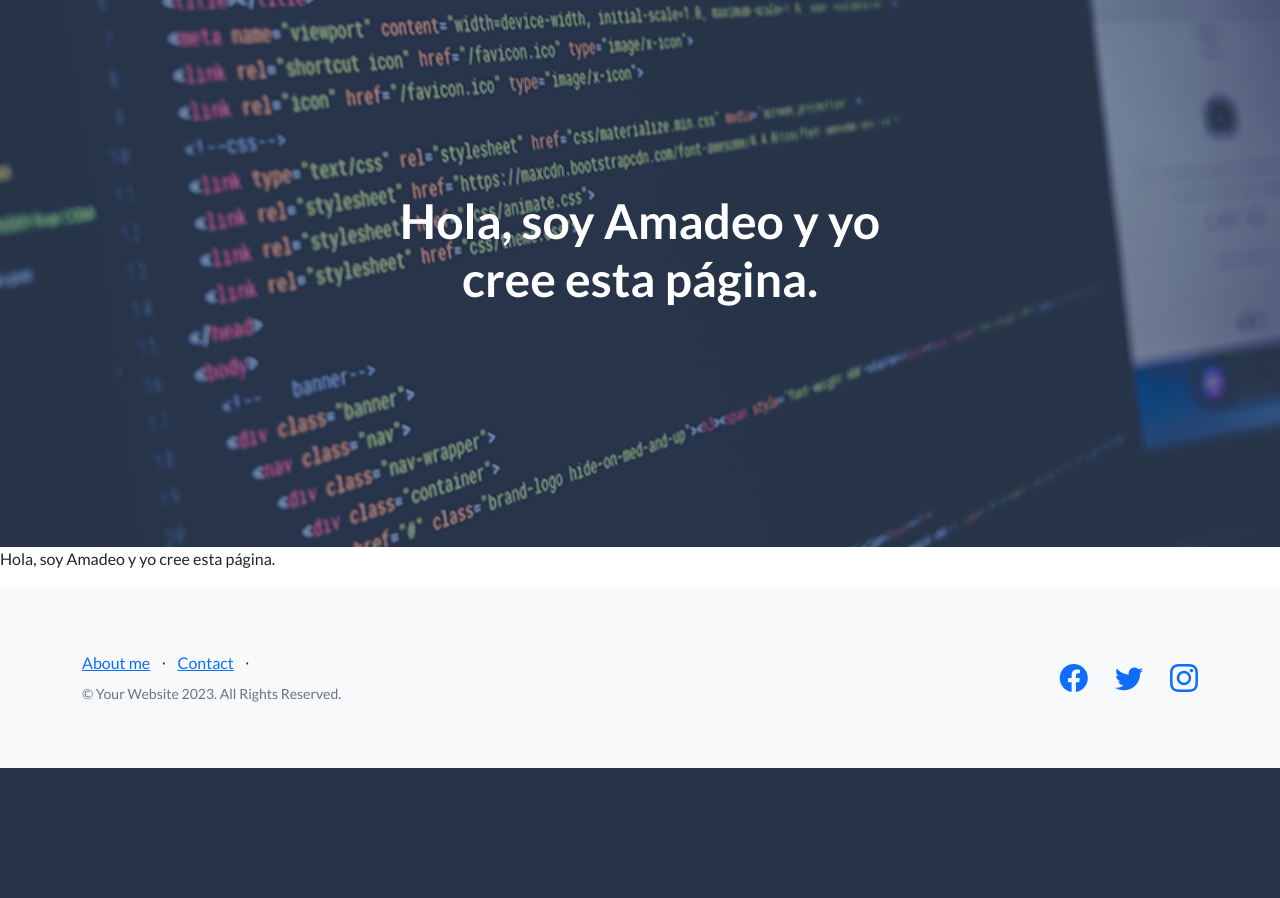
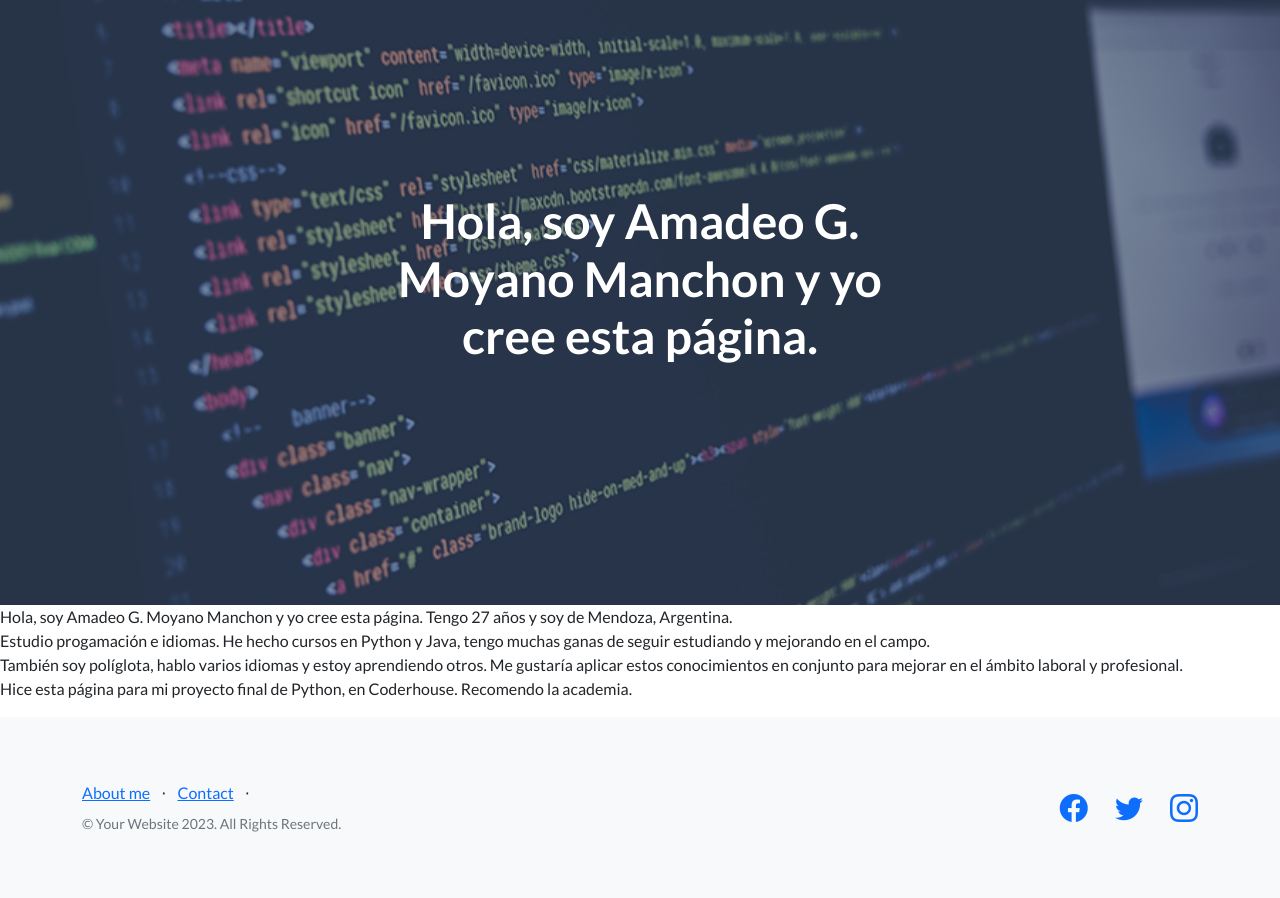
Before and after one commit to AmadeoGabriel96/ProyectoFinal_MoyanoManchon, a Django app: page /AppCoderPE3/about_me/ in a window 1280 px wide. Shown: the part 66-964 px from the top of the page. Before the commit the page ends 834 px from the top, so only its background shows below. Run offline with Django 5.2, Linux system fonts and the light colour scheme; some libraries are stand-ins or nearby versions.

Commit message:
Update sobre_mi.html

```diff
--- a/AppCoderPE3/templates/AppCoderPE3/sobre_mi.html
+++ b/AppCoderPE3/templates/AppCoderPE3/sobre_mi.html
@@ -4,12 +4,19 @@
 
 {% block titulo %}
 
-<p>Hola, soy Amadeo y yo cree esta página.</p>
+<p>Hola, soy Amadeo G. Moyano Manchon y yo cree esta página.</p>
 
 {% endblock %}
 
 {% block parrafo %}
 
-<p>Hola, soy Amadeo y yo cree esta página.</p>
+<p>Hola, soy Amadeo G. Moyano Manchon y yo cree esta página. Tengo 27 años y soy de Mendoza, Argentina.
+    <br>
+    Estudio progamación e idiomas. He hecho cursos en Python y Java, tengo muchas ganas de seguir estudiando y mejorando en el campo.
+    <br>
+    También soy políglota, hablo varios idiomas y estoy aprendiendo otros. Me gustaría aplicar estos conocimientos en conjunto para mejorar en el ámbito laboral y profesional.
+    <br>
+    Hice esta página para mi proyecto final de Python, en Coderhouse. Recomendo la academia.
+</p>
 
 {% endblock %}
```
